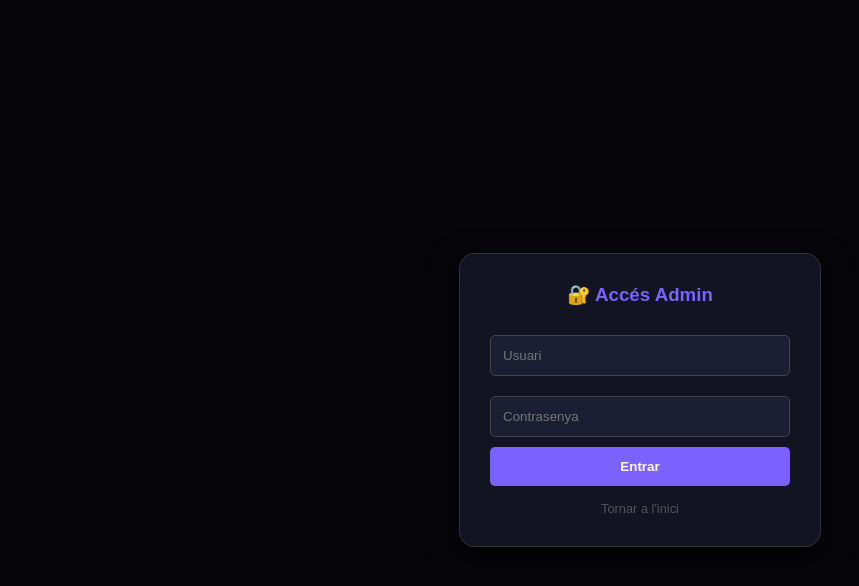
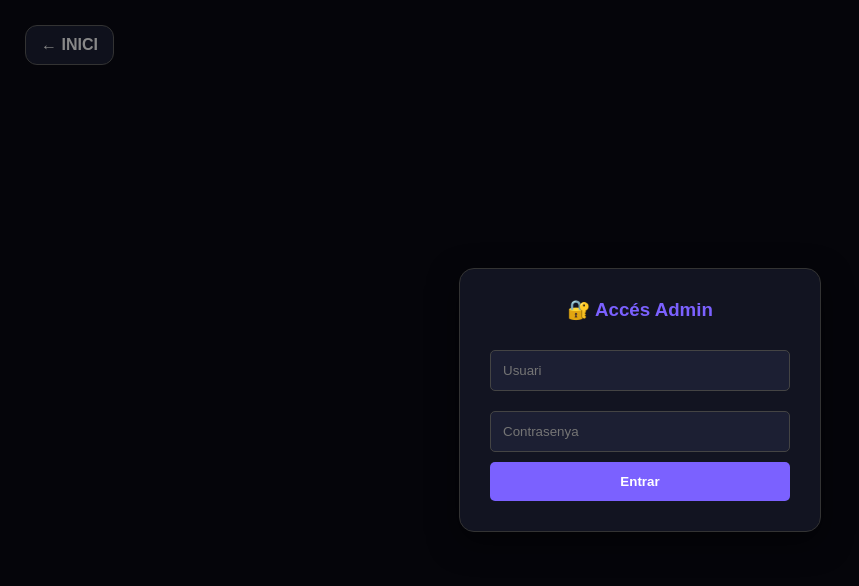
Before and after one commit to ssoley22/Cocktail-AI, a Flask app: page /login in a window 1280 px wide. Shown: the top 586 px of the page, without its empty margins (0-859 px from the left). Run offline with Flask 3, Linux system fonts and the light colour scheme.

Commit message:
feat(frontend): integració de les pantalles base i poliment UI

```diff
--- a/templates/login.html
+++ b/templates/login.html
@@ -11,10 +11,13 @@
         button { width: 100%; padding: 12px; background: #7b61ff; border: none; color: white; border-radius: 5px; cursor: pointer; font-weight: bold; transition: 0.3s; }
         button:hover { background: #6347d1; }
         .error { color: #ff4b4b; margin-bottom: 15px; font-size: 0.9rem; background: rgba(255,75,75,0.1); padding: 5px; border-radius: 5px; }
-        .tornar { display: block; margin-top: 15px; color: #555; text-decoration: none; font-size: 0.8rem; }
+        .btn-back { position: fixed; top: 25px; left: 25px; color: #888; text-decoration: none; font-weight: bold; border: 1px solid #333; padding: 10px 15px; border-radius: 12px; background: rgba(18, 20, 33, 0.8); transition: 0.3s; z-index: 100; }
+        .btn-back:hover { color: #7b61ff; border-color: #7b61ff; background: #121421; }
     </style>
 </head>
 <body>
+    <a href="/" class="btn-back">← INICI</a>
+
     <div class="login-card">
         <h3>🔐 Accés Admin</h3>
         {% if error %}<p class="error">{{ error }}</p>{% endif %}
@@ -23,7 +26,6 @@
             <input type="password" name="password" placeholder="Contrasenya" required>
             <button type="submit">Entrar</button>
         </form>
-        <a href="/" class="tornar">Tornar a l'inici</a>
     </div>
 </body>
 </html>
```
